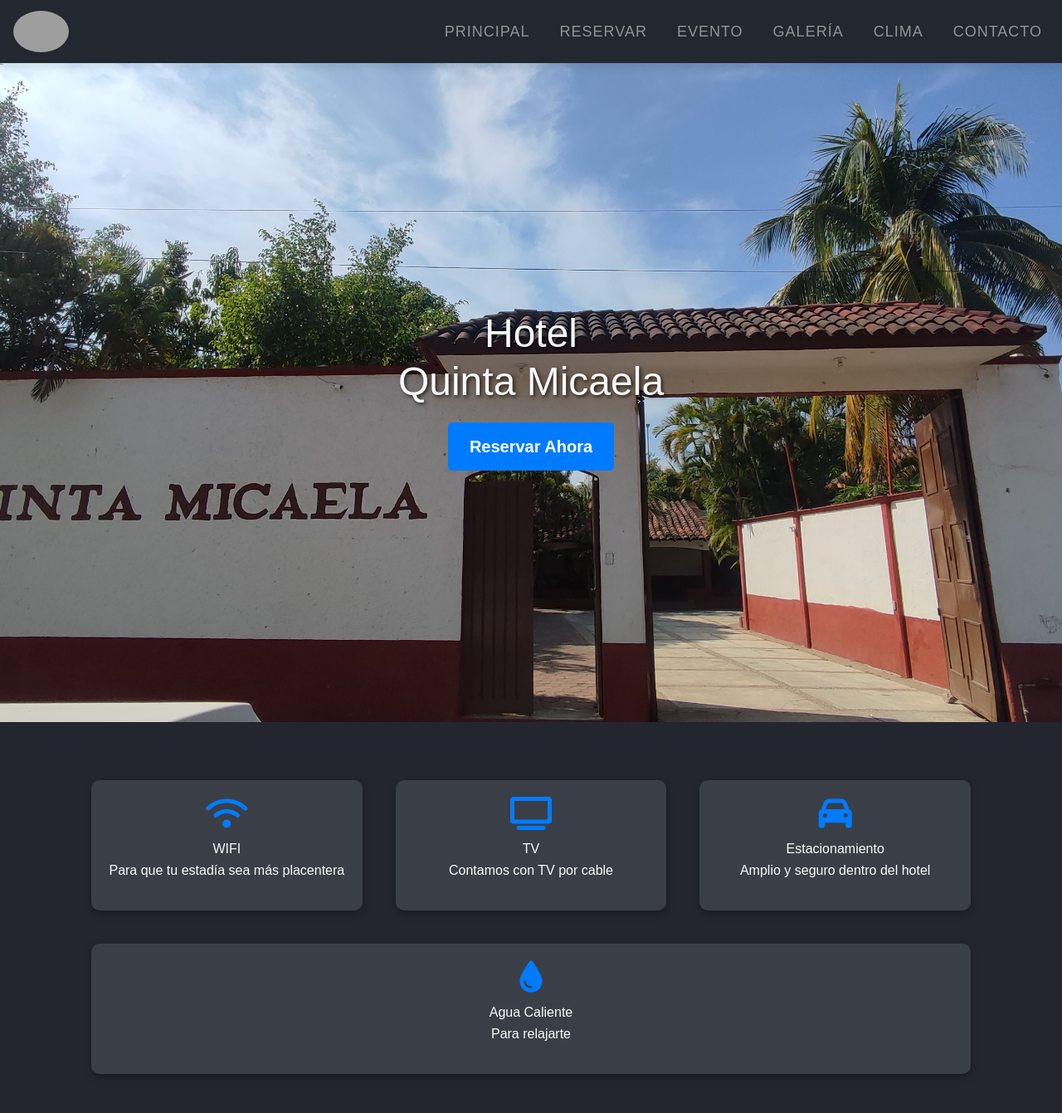
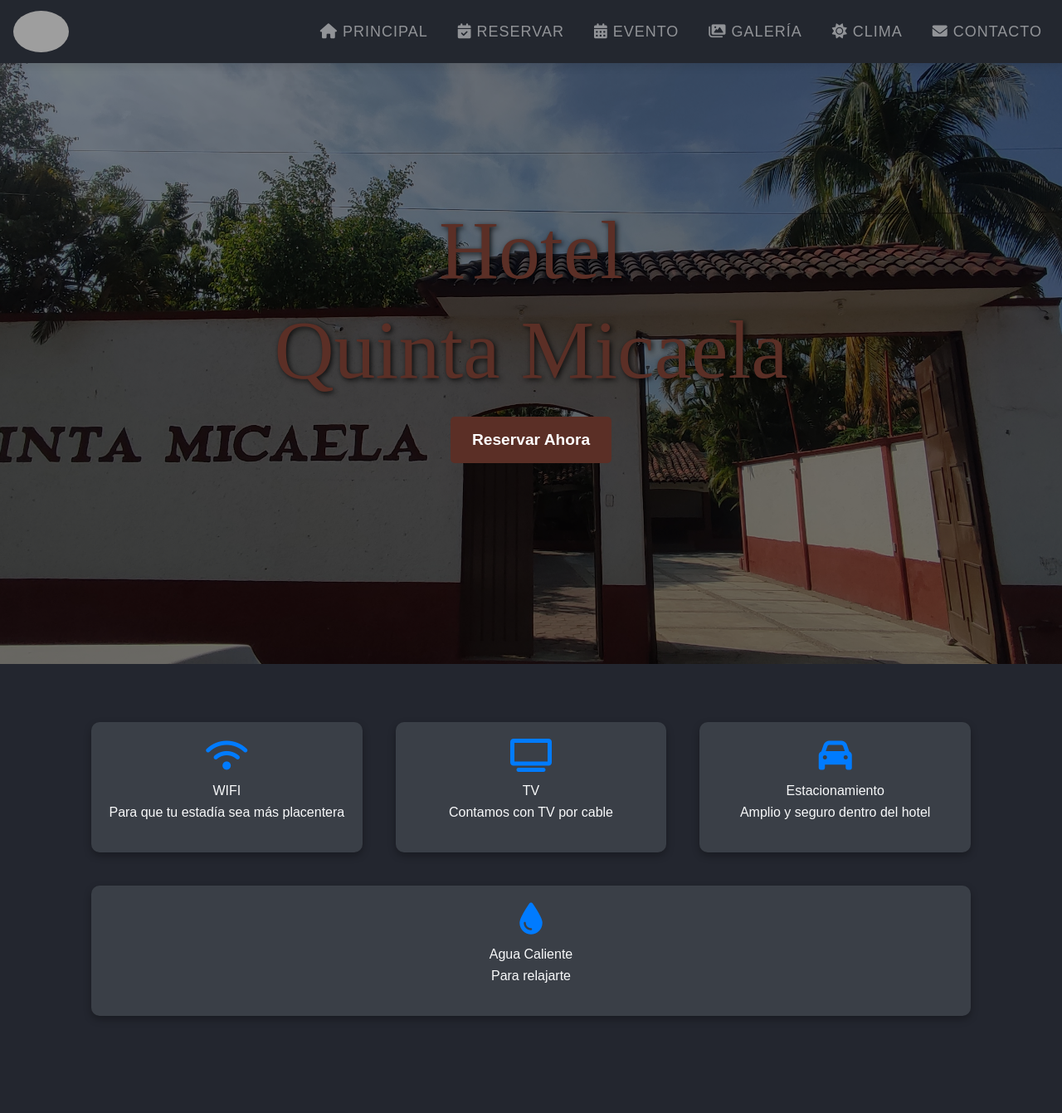
Before and after one commit to OSCARCH2002/hotel, a PHP site: page /hotel/ in a window 1280 px wide. Shown: the top 1341 px of the page at 83% size. Run offline with PHP 8.4, Linux system fonts and the light colour scheme; some libraries are stand-ins or nearby versions; grey boxes are pictures that could not be loaded.

Commit message:
Rediseño pagina inicial

```diff
--- a/css/style_main.css
+++ b/css/style_main.css
@@ -25,27 +25,50 @@
     overflow: hidden;
 }
 
+.banner::before {
+    content: '';
+    position: absolute;
+    top: 0;
+    left: 0;
+    right: 0;
+    bottom: 0;
+    background: rgba(0, 0, 0, 0.5);
+    z-index: 1;
+}
+
+.content-banner {
+    position: relative;
+    z-index: 2;
+    color: #ffffff;
+}
+
 .content-banner h2 {
-    font-size: 3rem;
+    font-size: 3.5rem;
     margin-bottom: 20px;
-    text-shadow: 2px 2px 4px rgba(0, 0, 0, 0.7);
+    text-shadow: 2px 2px 6px rgba(0, 0, 0, 0.8);
+    font-family: 'Playfair Display', serif;
+    font-size: 100px;
+    color:#5B2F26;
 }
 
 .btn {
     padding: 12px 24px;
-    background-color: #007bff;
-    color: white;
+    background-color: #5B2F26;
+    color: #ffffff;
     text-decoration: none;
     border-radius: 5px;
-    transition: background-color 0.3s, transform 0.3s;
+    transition: background-color 0.3s, transform 0.3s, box-shadow 0.3s;
     font-weight: bold;
     border: 2px solid transparent;
+    font-family: 'Montserrat', sans-serif;
+    font-size: 1.2rem;
 }
 
 .btn:hover {
-    background-color: #0056b3;
+    background-color: #004494;
     transform: translateY(-2px);
-    border: 2px solid #0056b3;
+    border: 2px solid #004494;
+    box-shadow: 0 4px 15px rgba(0, 0, 0, 0.3);
 }
 
 /* ========================= */
--- a/pages/contacto/index.php
+++ b/pages/contacto/index.php
@@ -104,5 +104,5 @@
         </form>
     </div>
 </body>
-
+<?php include "../../temp/footer.php"; ?>
 </html>
--- a/pages/galeria/index.php
+++ b/pages/galeria/index.php
@@ -11,9 +11,10 @@
 </head>
 
 <body>
-  <!-- Título de la galería -->
-  <header>
+
+<header>
     <div class="title">
+      <br><br><br>
       <h1>GALERÍA SAN LUIS ACATLÁN</h1>
     </div>
   </header>
--- a/pages/reservas/index.php
+++ b/pages/reservas/index.php
@@ -411,6 +411,6 @@
         </script>
 
 </body>
+<?php include "../../temp/footer.php"; ?>
 
 </html>
-<?php include("../../temp/footer.php");
--- a/temp/footer.php
+++ b/temp/footer.php
@@ -1,6 +1,26 @@
+<style>
+  html, body {
+    margin: 0;
+    padding: 0;
+    width: 100%;
+  }
+
+  footer {
+    width: 100%;
+    background-color: #002A32;
+    position: relative;
+    left: 0;
+    right: 0;
+  }
+
+  .footer-content {
+    margin: 0;
+    padding: 0;
+  }
+</style>
 <footer>
-  <div class="container-fluid p-4 pb-0">
-    <div class="text-center text-lg-start text-white" style="background-color: rgba(0, 0, 0, 0.6); border-radius: 10px;">
+  <div class="container-fluid p-4 pb-0 footer-content">
+    <div class="text-center text-lg-start text-white" style="border-radius: 10px;">
       <div class="container p-4 pb-0">
         <section>
           <div class="row">
@@ -36,9 +56,6 @@
           </div>
         </section>
       </div>
-      <div class="text-center p-3" style="background-color: rgba(0, 0, 0, 0.2)">
-        Lizbeth Carillo
-      </div>
     </div>
   </div>
 </footer>
--- a/temp/header.php
+++ b/temp/header.php
@@ -14,9 +14,8 @@
   <link rel="stylesheet" href="https://cdnjs.cloudflare.com/ajax/libs/font-awesome/6.0.0-beta3/css/all.min.css">
 
   <style>
-    /* General Styles */
     body {
-      padding-top: 70px; /* Espacio para el navbar fijo */
+      padding-top: 70px;
       font-family: 'Arial', sans-serif;
       background-color: #f4f4f9;
       margin: 0;
@@ -44,7 +43,7 @@
 
     .nav-link:hover,
     .nav-link:focus {
-      background-color: #dd5cd9;
+      background-color: #002A32;
       color: white;
     }
 
@@ -54,34 +53,33 @@
 
     .navbar-toggler {
       border: none;
-      background-color: transparent; /* Sin color de fondo */
+      background-color: transparent;
     }
 
     .navbar-toggler-icon {
-      background-color: transparent; /* Sin fondo */
+      background-color: transparent;
     }
 
     .navbar-toggler-icon:before,
     .navbar-toggler-icon:after,
     .navbar-toggler-icon span {
-      background-color: #fff; /* Las rayas del ícono serán blancas */
+      background-color: #fff;
     }
 
     .btn-primary {
       border: none;
       border-radius: 5px;
       padding: 12px 20px;
-      background-color: #dd5cd9;
+      background-color: #002A32;
       color: white;
       font-weight: bold;
       transition: background-color 0.3s;
     }
 
     .btn-primary:hover {
-      background-color: #59a3dc;
+      background-color: #002A32;
     }
 
-    /* Estilos para dispositivos pequeños y medianos (mobile-first) */
     @media (max-width: 1024px) {
       .navbar-collapse {
         position: fixed;
@@ -129,15 +127,14 @@
       }
 
       .navbar-toggler-icon {
-        background-color: transparent; /* Fondo transparente para el ícono */
+        background-color: transparent;
       }
 
       .nav-item {
-        margin-bottom: 10px; /* Separar más los elementos */
+        margin-bottom: 10px;
       }
     }
 
-    /* Estilos para pantallas grandes */
     @media (min-width: 1025px) {
       .navbar-collapse {
         display: flex !important;
@@ -162,7 +159,6 @@
       }
     }
 
-    /* Fondo para todas las secciones */
     .section {
       padding: 60px 20px;
       text-align: center;
@@ -210,9 +206,18 @@
           "Contacto" => "contacto"
         );
 
+        $iconos = array(
+          "Principal" => "fas fa-home",
+          "Reservar" => "fas fa-calendar-check",
+          "Evento" => "fas fa-calendar-alt",
+          "Galería" => "fas fa-images",
+          "Clima" => "fas fa-sun",
+          "Contacto" => "fas fa-envelope"
+        );
+
         foreach ($paginas as $nombre => $ruta) {
           echo '<li class="nav-item">';
-          echo '<a class="nav-link" href="' . $url . 'pages/' . $ruta . '/">' . $nombre . '</a>';
+          echo '<a class="nav-link" href="' . $url . 'pages/' . $ruta . '/"><i class="' . $iconos[$nombre] . '"></i> ' . $nombre . '</a>';
           echo '</li>';
         }
         ?>
```
Also changed, not shown: other parts of css/style_main.css (+19 -19 lines), pages/reservas/stylehuesped.css (line endings or trailing spaces).
